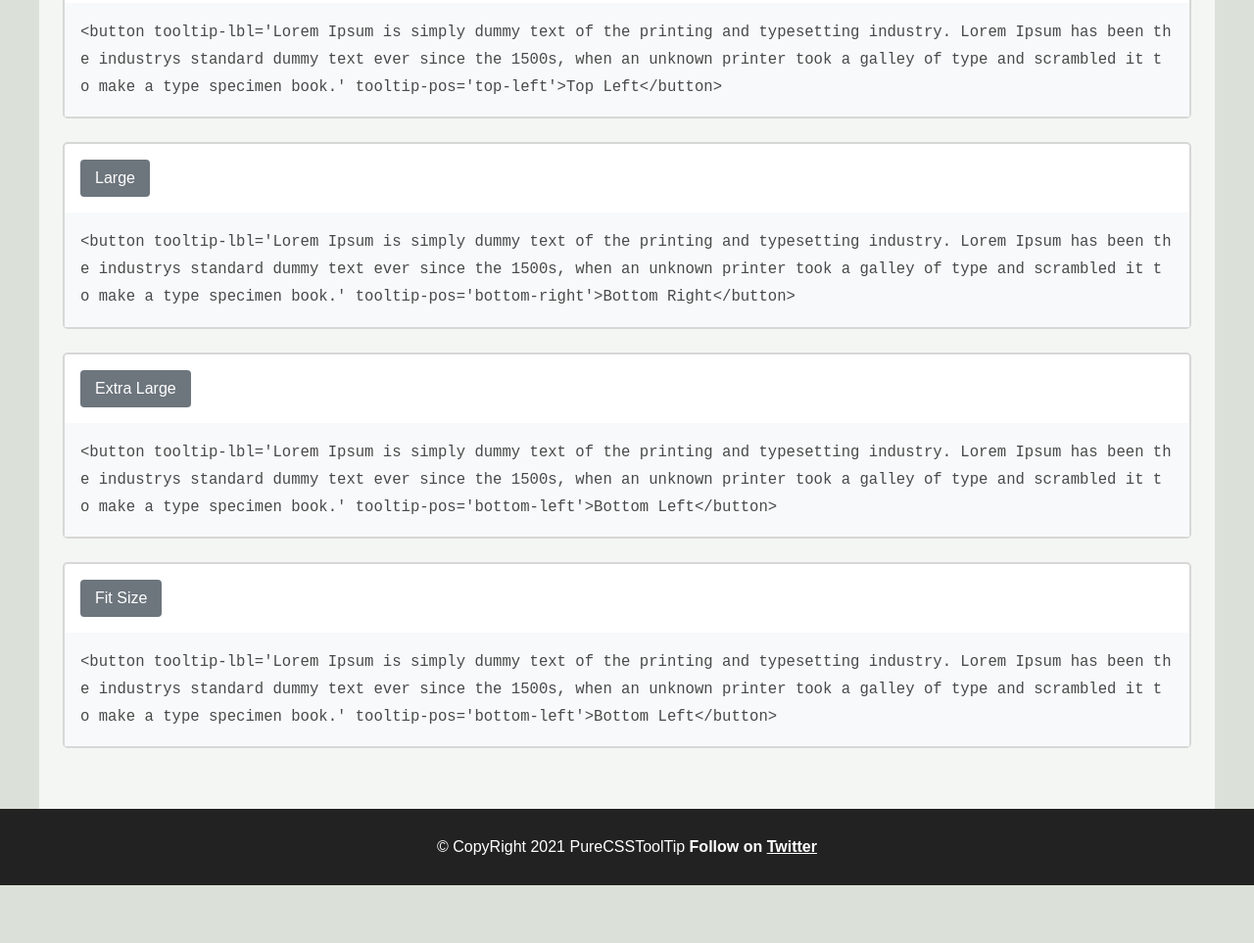
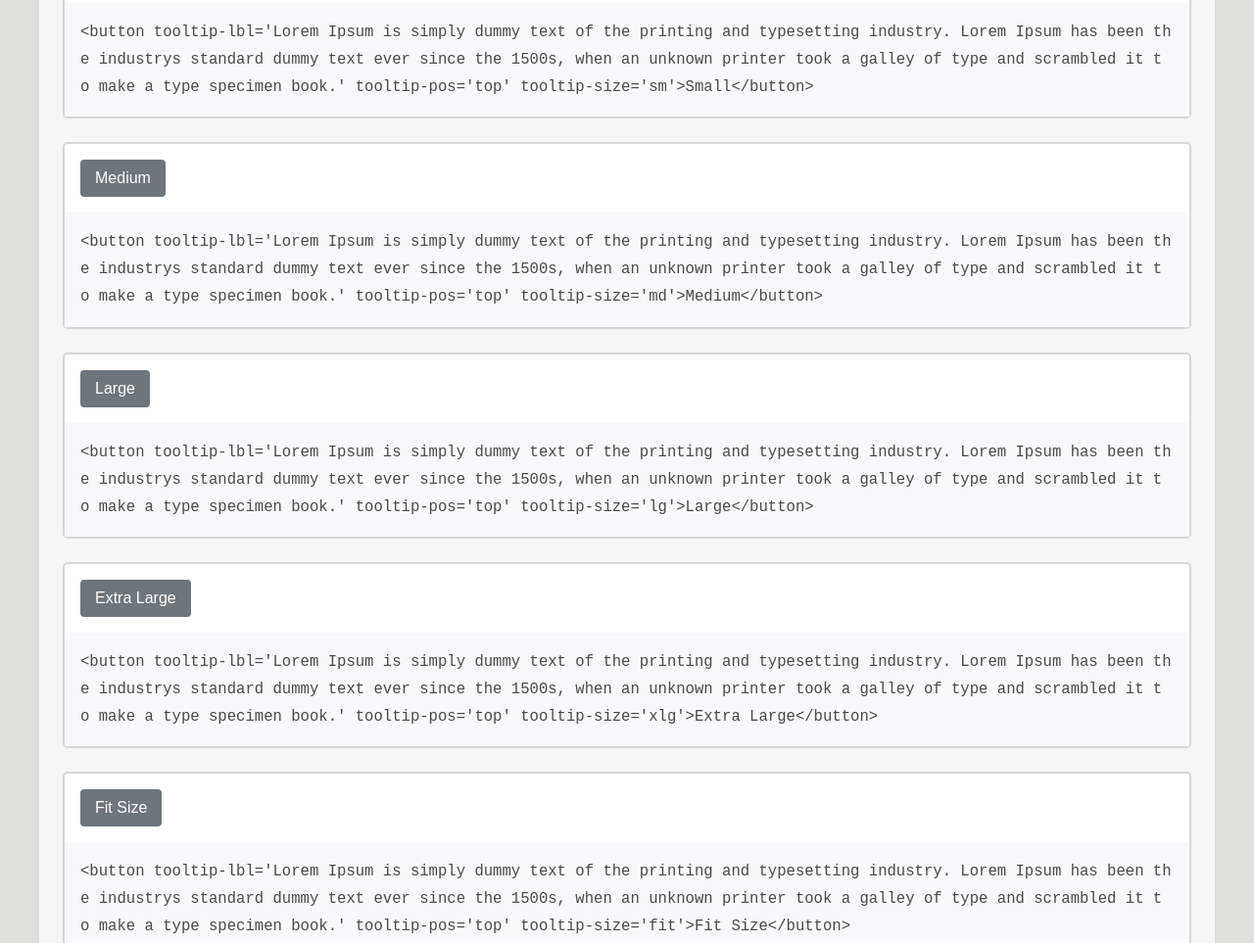
Before and after one commit to iamsgokul/purecsstooltip.css, a website: page index.html in a window 1280 px wide. Shown: the part 1824-2787 px from the top of the page at 98% size. Before the commit the page ends 2728 px from the top, so only its background shows below. Drawn offline with Linux system fonts and the light colour scheme.

Commit message:
Code Update

```diff
--- a/index.html
+++ b/index.html
@@ -130,12 +130,25 @@
                 <div class="preview">
                     <button
                         tooltip-lbl='Lorem Ipsum is simply dummy text of the printing and typesetting industry. Lorem Ipsum has been the industrys standard dummy text ever since the 1500s, when an unknown printer took a galley of type and scrambled it to make a type specimen book.'
+                        tooltip-pos='top' tooltip-size='sm'>
+                        Medium
+                    </button>
+                </div>
+                <div class="code">
+                    <pre>&lt;button tooltip-lbl=&#039;Lorem Ipsum is simply dummy text of the printing and typesetting industry. Lorem Ipsum has been the industrys standard dummy text ever since the 1500s, when an unknown printer took a galley of type and scrambled it to make a type specimen book.&#039; tooltip-pos=&#039;top&#039; tooltip-size=&#039;sm&#039;&gt;Small&lt;/button&gt;</pre>
+                </div>
+            </div>
+
+            <div class="codecontainer">
+                <div class="preview">
+                    <button
+                        tooltip-lbl='Lorem Ipsum is simply dummy text of the printing and typesetting industry. Lorem Ipsum has been the industrys standard dummy text ever since the 1500s, when an unknown printer took a galley of type and scrambled it to make a type specimen book.'
                         tooltip-pos='top' tooltip-size='md'>
                         Medium
                     </button>
                 </div>
                 <div class="code">
-                    <pre>&lt;button tooltip-lbl=&#039;Lorem Ipsum is simply dummy text of the printing and typesetting industry. Lorem Ipsum has been the industrys standard dummy text ever since the 1500s, when an unknown printer took a galley of type and scrambled it to make a type specimen book.&#039; tooltip-pos=&#039;top-left&#039;&gt;Top Left&lt;/button&gt;</pre>
+                    <pre>&lt;button tooltip-lbl=&#039;Lorem Ipsum is simply dummy text of the printing and typesetting industry. Lorem Ipsum has been the industrys standard dummy text ever since the 1500s, when an unknown printer took a galley of type and scrambled it to make a type specimen book.&#039; tooltip-pos=&#039;top&#039; tooltip-size=&#039;md&#039;&gt;Medium&lt;/button&gt;</pre>
                 </div>
             </div>
 
@@ -148,7 +161,7 @@
                     </button>
                 </div>
                 <div class="code">
-                    <pre>&lt;button tooltip-lbl=&#039;Lorem Ipsum is simply dummy text of the printing and typesetting industry. Lorem Ipsum has been the industrys standard dummy text ever since the 1500s, when an unknown printer took a galley of type and scrambled it to make a type specimen book.&#039; tooltip-pos=&#039;bottom-right&#039;&gt;Bottom Right&lt;/button&gt;</pre>
+                    <pre>&lt;button tooltip-lbl=&#039;Lorem Ipsum is simply dummy text of the printing and typesetting industry. Lorem Ipsum has been the industrys standard dummy text ever since the 1500s, when an unknown printer took a galley of type and scrambled it to make a type specimen book.&#039; tooltip-pos=&#039;top&#039; tooltip-size=&#039;lg&#039;&gt;Large&lt;/button&gt;</pre>
                 </div>
             </div>
 
@@ -161,7 +174,7 @@
                     </button>
                 </div>
                 <div class="code">
-                    <pre>&lt;button tooltip-lbl=&#039;Lorem Ipsum is simply dummy text of the printing and typesetting industry. Lorem Ipsum has been the industrys standard dummy text ever since the 1500s, when an unknown printer took a galley of type and scrambled it to make a type specimen book.&#039; tooltip-pos=&#039;bottom-left&#039;&gt;Bottom Left&lt;/button&gt;</pre>
+                    <pre>&lt;button tooltip-lbl=&#039;Lorem Ipsum is simply dummy text of the printing and typesetting industry. Lorem Ipsum has been the industrys standard dummy text ever since the 1500s, when an unknown printer took a galley of type and scrambled it to make a type specimen book.&#039; tooltip-pos=&#039;top&#039; tooltip-size=&#039;xlg&#039;&gt;Extra Large&lt;/button&gt;</pre>
                 </div>
             </div>
 
@@ -174,7 +187,7 @@
                     </button>
                 </div>
                 <div class="code">
-                    <pre>&lt;button tooltip-lbl=&#039;Lorem Ipsum is simply dummy text of the printing and typesetting industry. Lorem Ipsum has been the industrys standard dummy text ever since the 1500s, when an unknown printer took a galley of type and scrambled it to make a type specimen book.&#039; tooltip-pos=&#039;bottom-left&#039;&gt;Bottom Left&lt;/button&gt;</pre>
+                    <pre>&lt;button tooltip-lbl=&#039;Lorem Ipsum is simply dummy text of the printing and typesetting industry. Lorem Ipsum has been the industrys standard dummy text ever since the 1500s, when an unknown printer took a galley of type and scrambled it to make a type specimen book.&#039; tooltip-pos=&#039;top&#039; tooltip-size=&#039;fit&#039;&gt;Fit Size&lt;/button&gt;</pre>
                 </div>
             </div>
 
```
